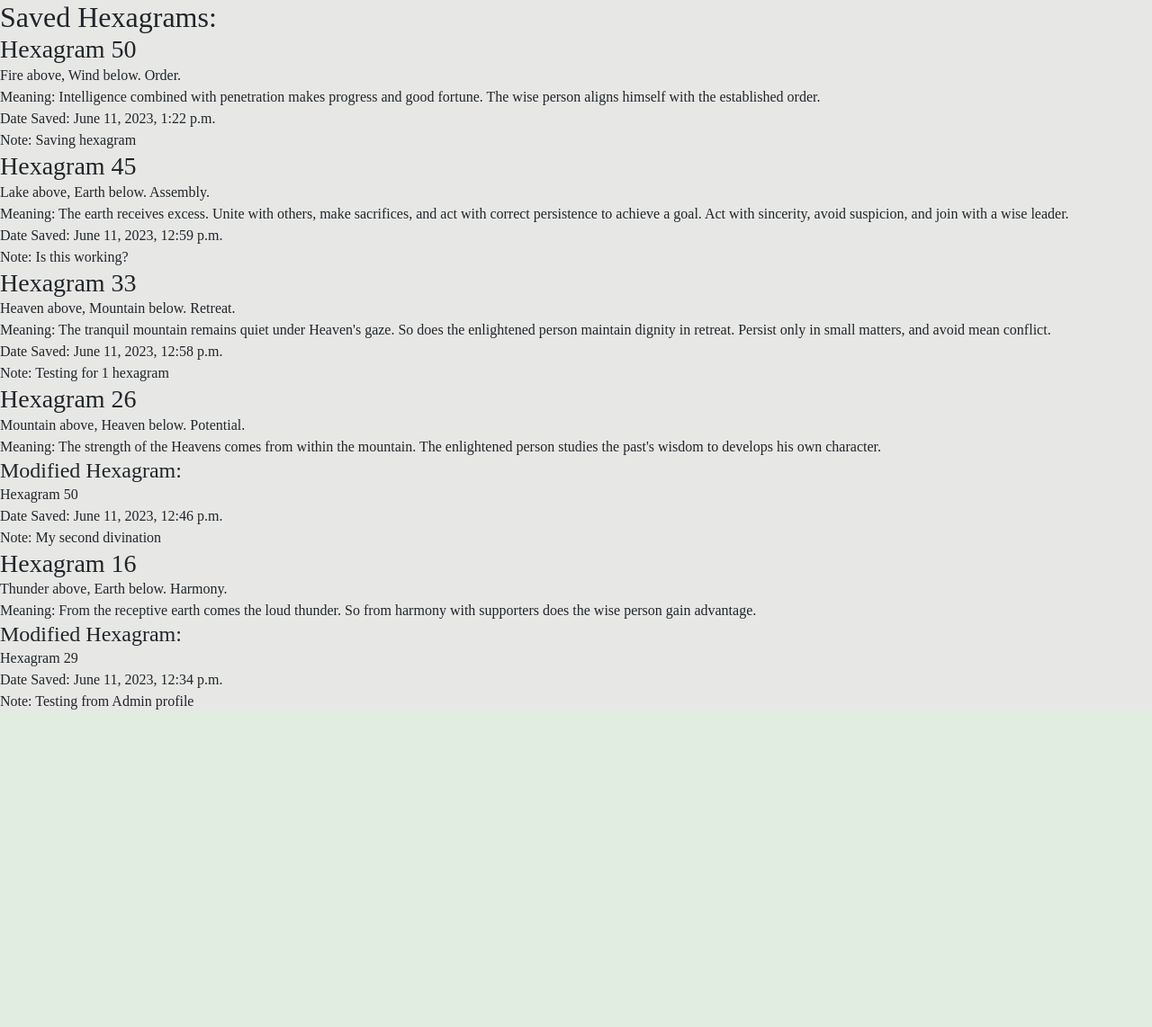
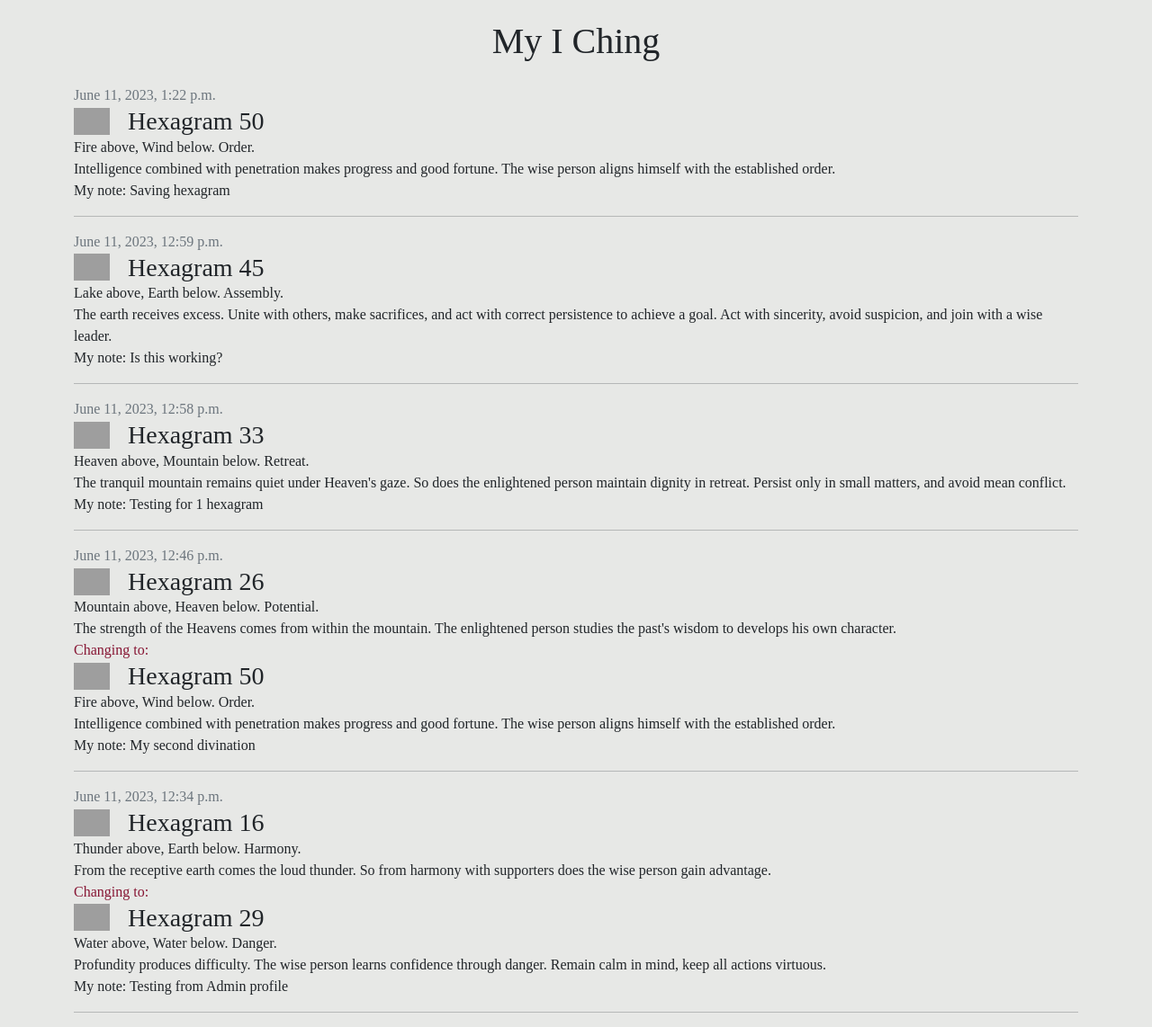
Before and after one commit to A-Abromaite/IChing_Website_final, a Django app: page /iching/my-iching/ in a window 1280 px wide. Shown: the part 48-1190 px from the top of the page at 90% size. Before the commit the page ends 837 px from the top, so only its background shows below. Run offline with Django 4.2, Linux system fonts and the light colour scheme; a user stored in the database is signed in; data comes from the database, SQL or seed files in the repository; both versions use the stored data as it was after the commit; grey boxes are pictures that could not be loaded.

Commit message:
my_iching.html fixed

```diff
--- a/mysite/iching/templates/my_iching.html
+++ b/mysite/iching/templates/my_iching.html
@@ -4,28 +4,40 @@
 {% block "title" %}My I Ching{% endblock %}
 
 {% block "content" %}
+<div class="container my-iching">
 
-<h1>My I Ching</h1>
+
+<h1 class="heading">My I Ching</h1>
+    <br>
 
 {% if saved_hexagrams %}
-    <h2>Saved Hexagrams:</h2>
     <ul>
         {% for hexagram_instance in saved_hexagrams %}
             <li>
+                <p class="text-muted">{{ hexagram_instance.date_saved }}</p>
+                <div class="hexagram-container">
+                    <img class="img-fluid hexagrams_img" src="{{ hexagram_instance.hexagram_number.picture.url }}">
                 <h3>{{ hexagram_instance.hexagram_number.number }}</h3>
+                </div>
                 <p>{{ hexagram_instance.hexagram_number.description }}</p>
-                <p>Meaning: {{ hexagram_instance.hexagram_number.meaning }}</p>
+                <p>{{ hexagram_instance.hexagram_number.meaning }}</p>
+
                 {% if hexagram_instance.modified_hexagram_number %}
-                    <h4>Modified Hexagram:</h4>
-                    <p>{{ hexagram_instance.modified_hexagram_number.number }}</p>
+                <p class="changing-to">Changing to:</p>
+                <div class="hexagram-container">
+                    <img class="img-fluid hexagrams_img" src="{{ hexagram_instance.modified_hexagram_number.picture.url }}">
+                    <h3>{{ hexagram_instance.modified_hexagram_number.number }}</h3>
+                </div>
+                <p>{{ hexagram_instance.modified_hexagram_number.description }}</p>
+                <p>{{ hexagram_instance.modified_hexagram_number.meaning }}</p>
                 {% endif %}
-                <p>Date Saved: {{ hexagram_instance.date_saved }}</p>
-                <p>Note: {{ hexagram_instance.note }}</p>
+                <p>My note: {{ hexagram_instance.note }}</p>
+                <hr>
             </li>
         {% endfor %}
     </ul>
 {% else %}
     <p>No saved hexagrams yet.</p>
 {% endif %}
-
+</div>
 {% endblock %}
```
Also changed, not shown: mysite/db.sqlite3.
